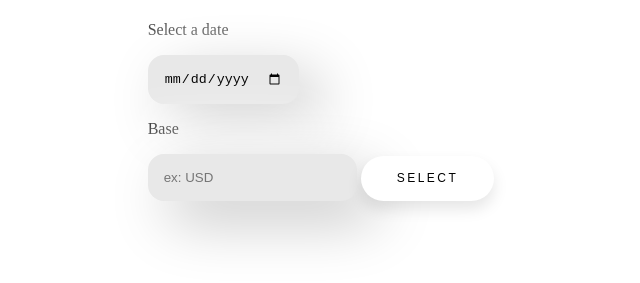
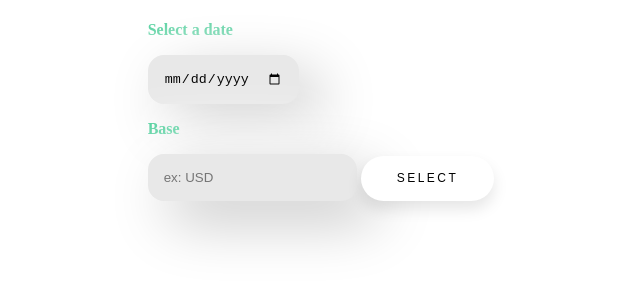
Before and after one commit to LuisVergera/Exchange-App, a plain HTML site: page index.html in a window 1280 px wide. Shown: the part 321-604 px from the top of the page, without its empty margins (319-959 px from the left). Drawn offline with nearby package versions, Linux system fonts and the light colour scheme.

Commit message:
Added style changes

```diff
--- a/index.html
+++ b/index.html
@@ -15,9 +15,9 @@
   <body>
     <h1>Exchange App</h1>
     <div>
-      <p>Select a date</p>
+      <p id="date-text">Select a date</p>
       <input type="date" id="date-selector" />
-      <p>Base</p>
+      <p id="base-text">Base</p>
       <input id="base-currency" placeholder="ex: USD" />
       <button type="button" id="select">Select</button>
     </div>
--- a/src/style.css
+++ b/src/style.css
@@ -55,3 +55,9 @@ input:focus {
   box-shadow: inset 20px 20px 60px #c5c5c5, inset -20px -20px 60px #ffffff;
   transition: 0.3s;
 }
+
+#base-text,
+#date-text {
+  color: #23c483;
+  font-weight: bold;
+}
```
